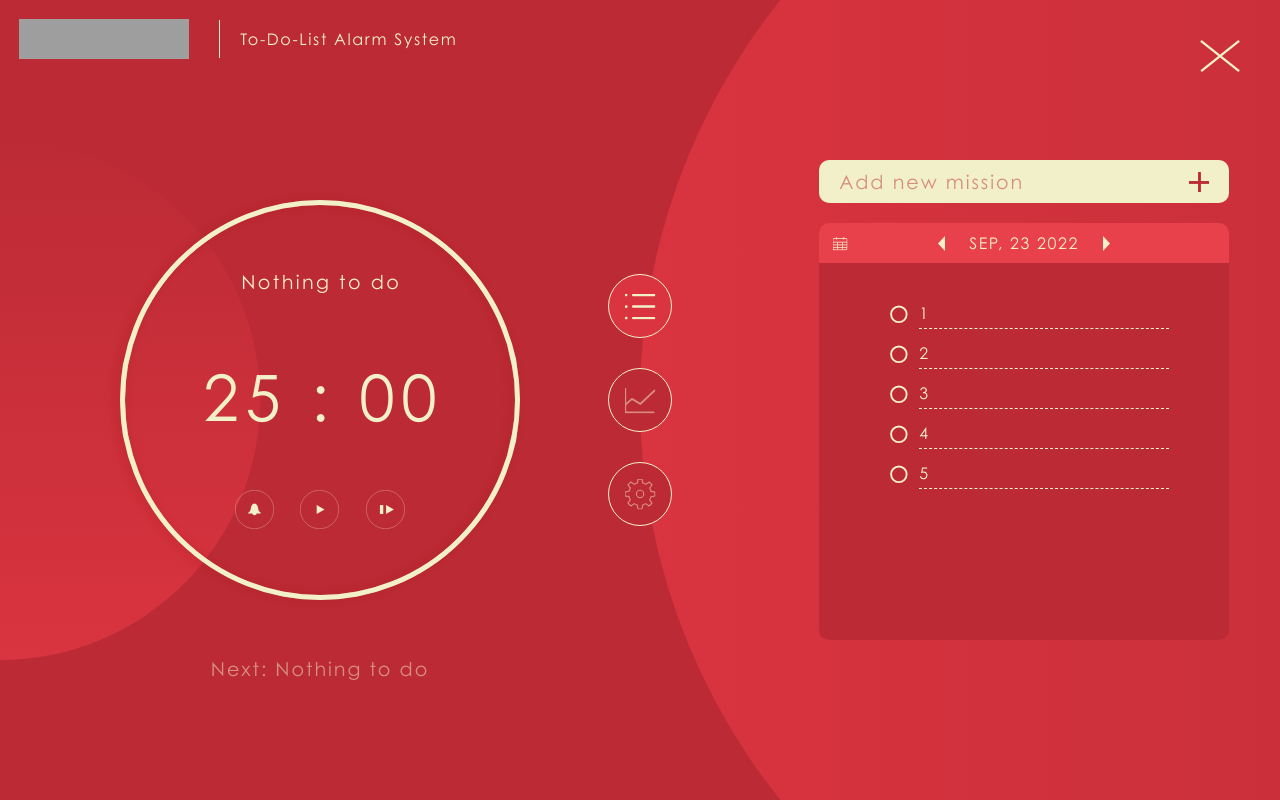
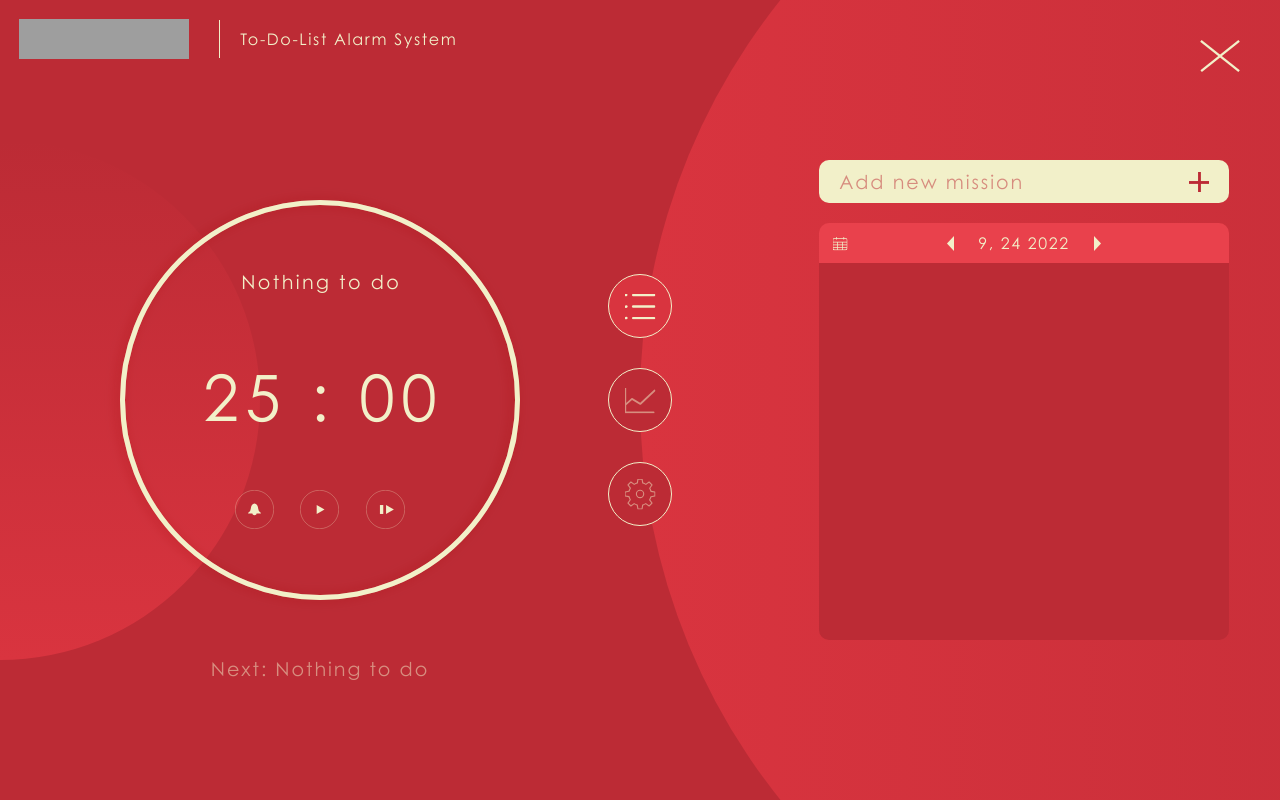
Before and after one commit to FAr18/tomato, a Vue app: page / in a window 1280 px wide. Both pictures are taken after a click on the element 1220 px from the left and 60 px from the top of the page. Shown: the top 800 px of the page. Built offline with nearby package versions, Linux system fonts and the light colour scheme; grey boxes are pictures that could not be loaded.

Commit message:
feat(MenuTask): tasks display

```diff
--- a/src/components/TomatoMenuTasks.vue
+++ b/src/components/TomatoMenuTasks.vue
@@ -6,22 +6,60 @@
     </div>
     <div class="today-tasks-container">
       <div class="date-container">
-        <button class="arrow left"></button>
-        <div class="today-label">SEP, 23 2022</div>
-        <button class="arrow right"></button>
+        <button class="arrow left" @click="prevDate"></button>
+        <div class="today-label">{{ dateString }}</div>
+        <button class="arrow right" @click="nextDate"></button>
       </div>
       <div class="tasks-list-container">
-        <label class="task-item-container" v-for="item in 5" :key="item">
-          <input type="checkbox" />
+        <label
+          class="task-item-container"
+          v-for="(todo, index) in dateTasks"
+          :key="index"
+        >
+          <input type="checkbox" :checked="todo.isDone" />
           <span class="checkmark"></span>
-          <div class="content">{{ item }}</div>
+          <div class="content">{{ todo.title }}</div>
         </label>
       </div>
     </div>
   </div>
 </template>
 
-<script setup></script>
+<script setup>
+import { computed, ref } from "vue";
+import { useTasksStore } from "../stores/tasks";
+import { tomatoStorage } from "../tools/localstorage";
+const tasks = useTasksStore();
+const { todayTasks } = tasks;
+
+const MILLISECOND_PER_DAY = 86400000;
+
+const tempToday = new Date().getTime();
+const specifiedDate = ref(tempToday);
+
+const loadSpecifiedDateTodos = () => {
+  const date = new Date(specifiedDate.value);
+  const dateKey = `${date.getFullYear()}/${date.getMonth() + 1}/${date.getDate()}`;
+  return tomatoStorage.getData(dateKey);
+};
+
+const dateTasks = computed(() => {
+  return specifiedDate.value == tempToday ? todayTasks : loadSpecifiedDateTodos();
+});
+
+const dateString = computed(() => {
+  const date = new Date(specifiedDate.value);
+  return `${date.getMonth() + 1}, ${date.getDate()} ${date.getFullYear()}`;
+});
+
+const prevDate = () => {
+  specifiedDate.value -= MILLISECOND_PER_DAY;
+};
+
+const nextDate = () => {
+  specifiedDate.value += MILLISECOND_PER_DAY;
+};
+</script>
 
 <style lang="scss" scoped>
 .tasks-container {
```
